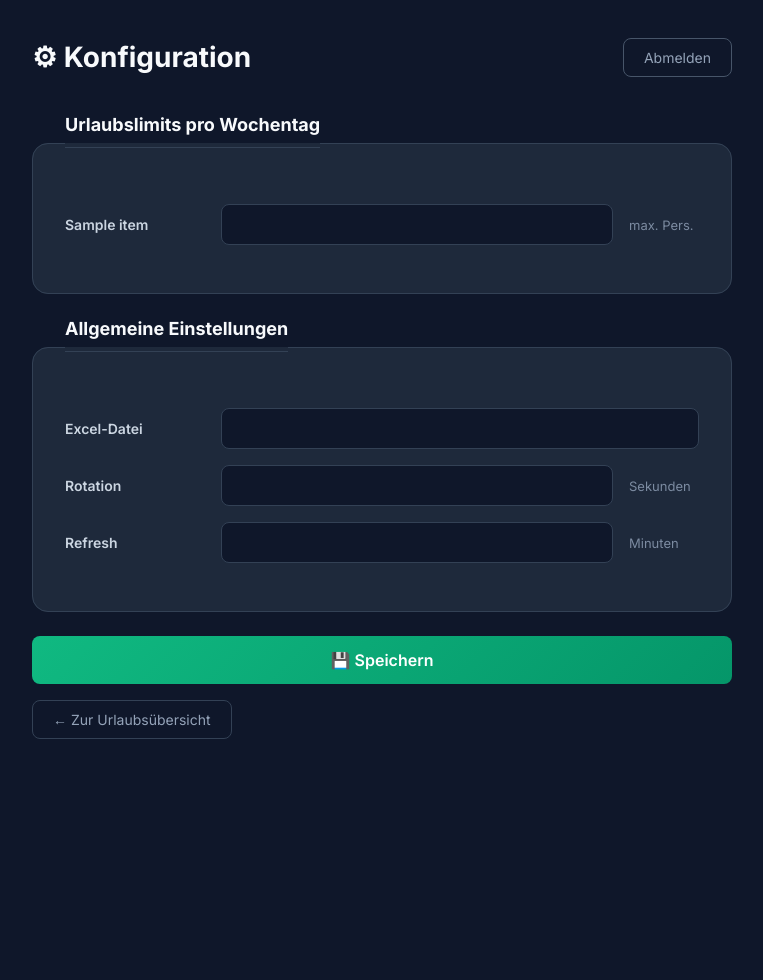
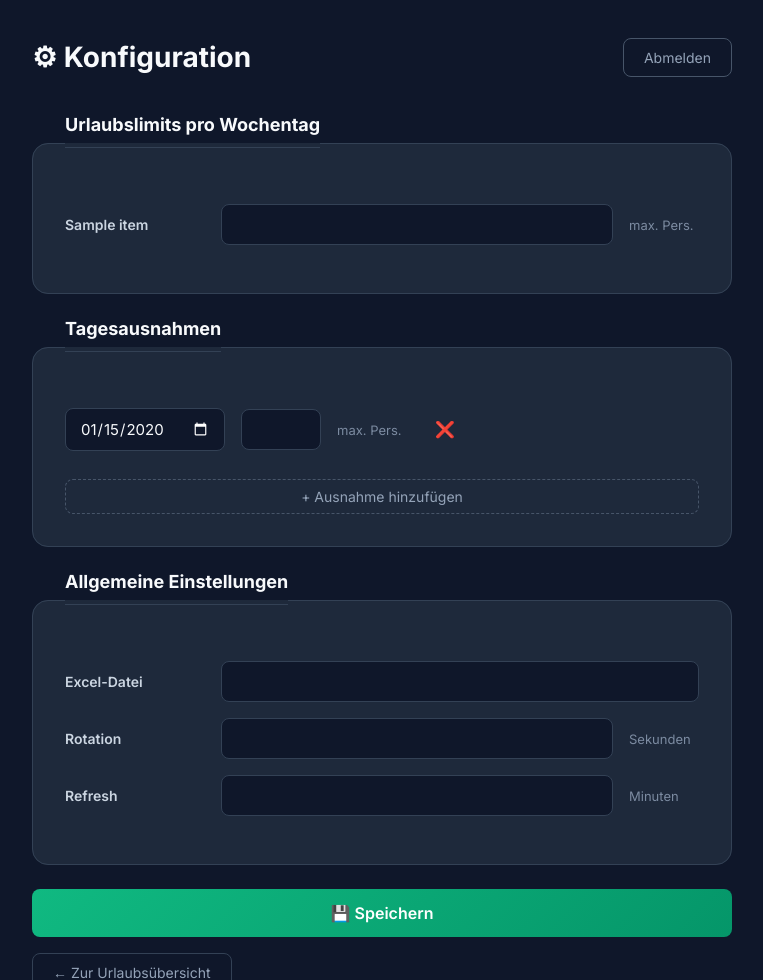
Before and after one commit to Plummlumur/VacationViewer, a Django app: template screen/templates/screen/admin_dashboard.html in a window 1280 px wide. Shown: the top 980 px of the page, without its empty margins (258-1021 px from the left). Before the commit the page ends 739 px from the top, so only its background shows below. Run offline with Django 5.2, Linux system fonts and the light colour scheme; the template is opened without the code that fills it: most values are stand-ins (such as "Sample title", 1, 10 or a date in 2020).

Commit message:
feat: Add daily vacation exceptions feature
- Implemented day_exceptions in AppConfig to override weekday limits
- Updated get_visible_days domain logic to apply specific date limits
- Added HTML UI to admin dashboard for adding/removing daily exceptions
- Added safe parsing and validation for POST data to prevent ValueError
- Covered functionality with unit tests

```diff
--- a/screen/templates/screen/admin_dashboard.html
+++ b/screen/templates/screen/admin_dashboard.html
@@ -174,6 +174,52 @@
             color: #e2e8f0;
         }
 
+        .btn-add-exception {
+            margin-top: 12px;
+            padding: 8px 16px;
+            background: transparent;
+            border: 1px dashed #475569;
+            border-radius: 8px;
+            color: #94a3b8;
+            font-size: 14px;
+            cursor: pointer;
+            font-family: 'Inter', sans-serif;
+            transition: all 0.2s;
+            width: 100%;
+        }
+
+        .btn-add-exception:hover {
+            border-color: #60a5fa;
+            color: #60a5fa;
+            background: rgba(96, 165, 250, 0.1);
+        }
+
+        .btn-remove-exception {
+            background: transparent;
+            border: none;
+            color: #ef4444;
+            cursor: pointer;
+            font-size: 16px;
+            padding: 4px;
+            margin-left: 8px;
+            transition: transform 0.2s;
+        }
+
+        .btn-remove-exception:hover {
+            transform: scale(1.1);
+        }
+
+        .exception-row input[type="date"] {
+            flex: 1;
+            max-width: 160px;
+            color-scheme: dark;
+        }
+
+        .exception-row input[type="number"] {
+            flex: 1;
+            max-width: 80px;
+        }
+
         /* Reduced motion preference */
         @media (prefers-reduced-motion: reduce) {
 
@@ -222,6 +268,27 @@
                     {% endfor %}
                 </fieldset>
 
+                <fieldset class="card" id="exceptions-card">
+                    <legend>
+                        <h2>Tagesausnahmen</h2>
+                    </legend>
+                    <div id="exceptions-container">
+                        {% for date, limit in day_exceptions %}
+                        <div class="form-row exception-row">
+                            <input type="date" name="exception_dates[]" value="{{ date }}" required
+                                aria-label="Ausnahmedatum">
+                            <input type="number" name="exception_limits[]" value="{{ limit }}" min="0" max="40" required
+                                aria-label="Urlaubslimit für dieses Datum">
+                            <span class="unit">max. Pers.</span>
+                            <button type="button" class="btn-remove-exception" aria-label="Ausnahme entfernen"
+                                onclick="this.parentElement.remove()">&#x274C;</button>
+                        </div>
+                        {% endfor %}
+                    </div>
+                    <button type="button" class="btn-add-exception" onclick="addExceptionRow()">+ Ausnahme
+                        hinzufügen</button>
+                </fieldset>
+
                 <fieldset class="card">
                     <legend>
                         <h2>Allgemeine Einstellungen</h2>
@@ -264,6 +331,21 @@
         });
     </script>
     {% endif %}
+
+    <script>
+        function addExceptionRow() {
+            const container = document.getElementById('exceptions-container');
+            const row = document.createElement('div');
+            row.className = 'form-row exception-row';
+            row.innerHTML = `
+                <input type="date" name="exception_dates[]" required aria-label="Ausnahmedatum">
+                <input type="number" name="exception_limits[]" value="5" min="0" max="40" required aria-label="Urlaubslimit für dieses Datum">
+                <span class="unit">max. Pers.</span>
+                <button type="button" class="btn-remove-exception" aria-label="Ausnahme entfernen" onclick="this.parentElement.remove()">&#x274C;</button>
+            `;
+            container.appendChild(row);
+        }
+    </script>
 </body>
 
 </html>
```
Also changed, not shown: screen/admin_views.py (+21 -6 lines), screen/config_manager.py (+7 -0 lines), screen/domain/slots.py (+7 -0 lines), screen/views.py (+6 -1 lines), tests/test_admin.py (+43 -0 lines), tests/test_slots.py (+16 -0 lines), 1 other file.
